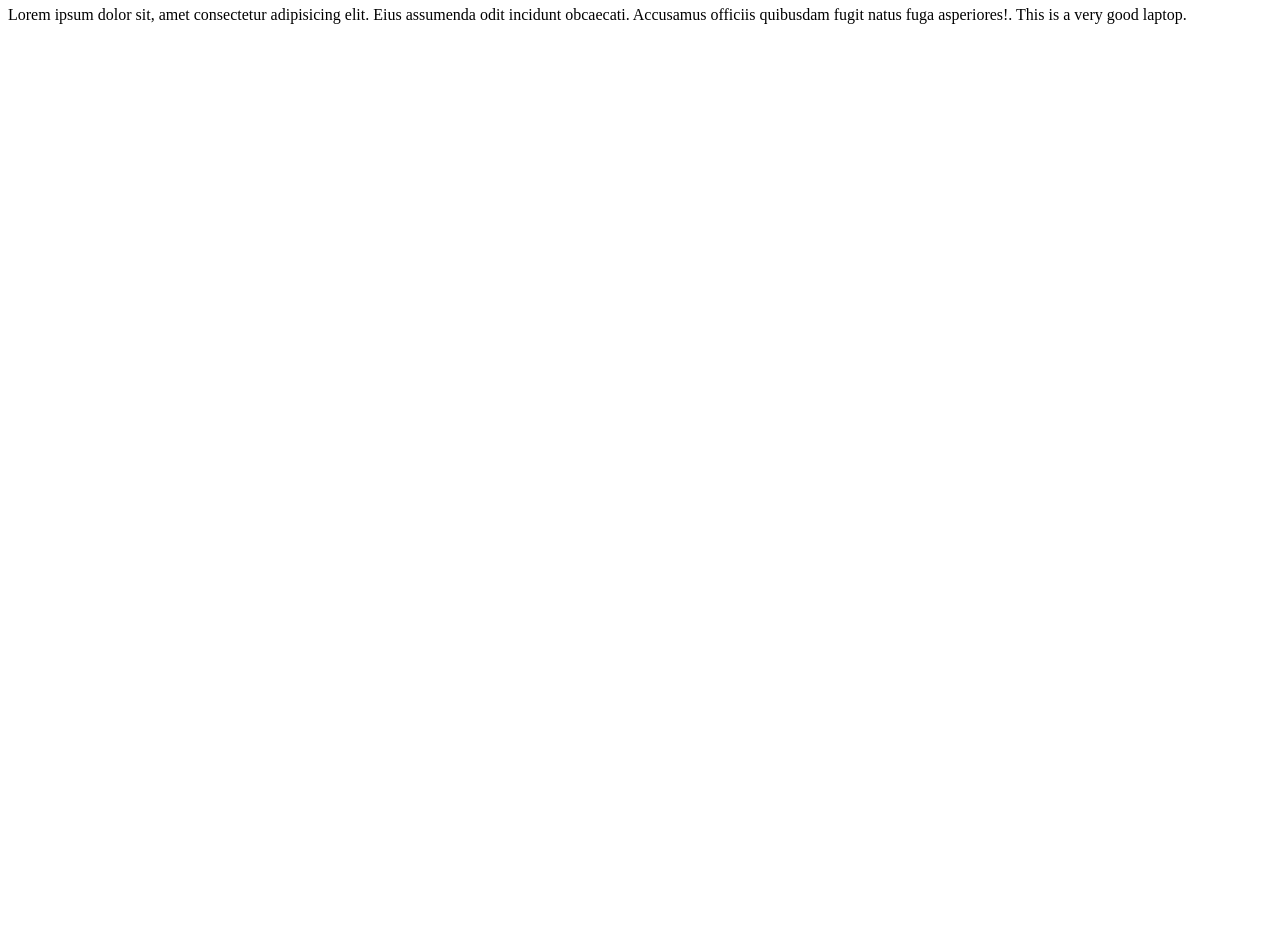
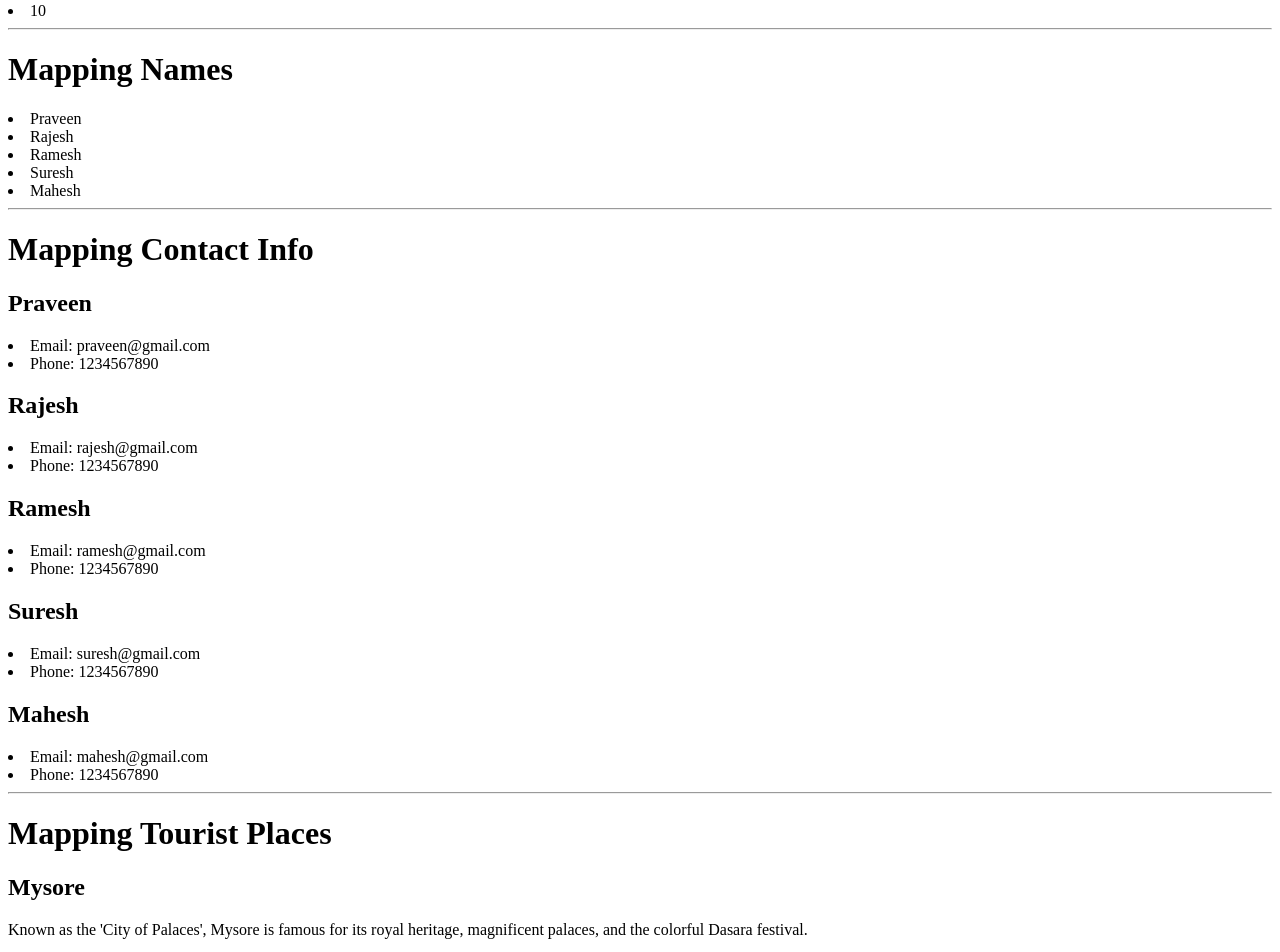
Before and after one commit to praveenlodhiofficial/learning-react, a React (Vite) app: page / in a window 1280 px wide. Shown: the part 240-1192 px from the top of the page. Before the commit the page ends 800 px from the top, so only its background shows below. Built offline with nearby package versions, Linux system fonts and the light colour scheme; grey boxes are pictures that could not be loaded.

Commit message:
Learned how to map objects in React also de-structuring of Objects.

```diff
--- a/src/App.jsx
+++ b/src/App.jsx
@@ -1,12 +1,10 @@
 import React from 'react'
-import Greeting from './components/Greeting'
-import ProductInfo from './components/ProductInfo'
+import MappingInReact from './components/MappingInReact'
 
 const App = () => {
   return (
     <>
-    <Greeting/>
-    <ProductInfo/>
+      <MappingInReact/>
     </>
   )
 }
--- /dev/null
+++ b/src/components/MappingInReact.jsx
@@ -0,0 +1,131 @@
+import React from 'react'
+
+const numbers = [1, 2, 3, 4, 5, 6, 7, 8, 9, 10]
+const names = ["Praveen", "Rajesh", "Ramesh", "Suresh", "Mahesh"]
+
+const contactinfo = [{
+    id: 1,
+    name: "Praveen",
+    email: "praveen@gmail.com",
+    phone: 1234567890
+},
+{
+    id: 2,
+    name: "Rajesh",
+    email: "rajesh@gmail.com",
+    phone: 1234567890
+},
+{
+    id: 3,
+    name: "Ramesh",
+    email: "ramesh@gmail.com",
+    phone: 1234567890
+},
+{
+    id: 4,
+    name: "Suresh",
+    email: "suresh@gmail.com",
+    phone: 1234567890
+},
+{
+    id: 5,
+    name: "Mahesh",
+    email: "mahesh@gmail.com",
+    phone: 1234567890
+}
+]
+
+const touristPlaces = [
+    {
+        id: 1,
+        name: "Mysore",
+        description: "Known as the 'City of Palaces', Mysore is famous for its royal heritage, magnificent palaces, and the colorful Dasara festival.",
+        image: "https://imgs.search.brave.com/z-9FKFZIjHoR19Qc6Lda06J_KfobqLYcwv9pkTcmhlw/rs:fit:860:0:0:0/g:ce/aHR0cHM6Ly9hc3Nl/dHMudHJhdmVsdHJp/YW5nbGUuY29tL2Js/b2cvd3AtY29udGVu/dC91cGxvYWRzLzIw/MTcvMTIvbXlzb3Jl/LXBhbGFjZTEuanBn"
+    },
+    {
+        id: 2,
+        name: "Hampi",
+        description: "A UNESCO World Heritage Site, Hampi is an ancient village known for its ruins of the Vijayanagara Empire, including temples and monuments.",
+        image: "https://imgs.search.brave.com/oLl5gGDYh1dSyLuLnf2w0aBiVljcQx-C2AEO29a3SEE/rs:fit:860:0:0:0/g:ce/aHR0cHM6Ly90My5m/dGNkbi5uZXQvanBn/LzAwLzI1LzEyLzUw/LzM2MF9GXzI1MTI1/MDA3X3A0cDdmMzVF/YWc2am5tdFF6RndB/SFFIeFRHWXl6QlNm/LmpwZw"
+    },
+    {
+        id: 3,
+        name: "Coorg",
+        description: "Often called the 'Scotland of India', Coorg is a picturesque hill station known for its coffee plantations, waterfalls, and lush landscapes.",
+        image: "https://imgs.search.brave.com/5qJd-SqjxOf4mNEEKV55HiKd6TaRWWbDQmJut5Hi0zk/rs:fit:860:0:0:0/g:ce/aHR0cHM6Ly9zdGF0/aWMudG9paW1nLmNv/bS9waG90by9tc2lk/LTEwNDA0MDI0OSx3/aWR0aC05NixoZWln/aHQtNjUuY21z"
+    },
+    {
+        id: 4,
+        name: "Gokarna",
+        description: "A tranquil beach town, Gokarna is famous for its pristine beaches, laid-back atmosphere, and ancient temples.",
+        image: "https://imgs.search.brave.com/Vk4HJnVn1fjryk-J_UzM10dEuxXmFEGIQSVEqm_ljXk/rs:fit:860:0:0:0/g:ce/aHR0cHM6Ly9pbWcu/dHJhdmVsdHJpYW5n/bGUuY29tL2Jsb2cv/d3AtY29udGVudC91/cGxvYWRzLzIwMjMv/MDMvQmVhY2gtSG9w/cGluZy5qcGc"
+    },
+]
+
+const MappingInReact = () => {
+    return (
+        <>
+            {/* Mapping Numbers */}
+            <div>
+                <h1>Mapping Numbers</h1>
+                {
+                    numbers.map((number) => {
+                        return <li key={number}> {number}</li>
+                    })
+                }
+            </div>
+
+            <hr />
+
+            {/* Mapping Names */}
+            <div>
+                <h1>Mapping Names</h1>
+                {
+                    names.map((name) => {
+                        return <li key={name}> {name}</li>
+                    })
+                }
+            </div>
+
+            <hr />
+
+            {/* Mapping Contact Info */}
+            <div>
+                <h1>Mapping Contact Info</h1>
+                {
+                    contactinfo.map((contact) => {
+                        return (
+                            <div>
+                                <h2>{contact.name}</h2>
+                                <li key={contact.id}>Email: {contact.email}</li>
+                                <li key={contact.id}>Phone: {contact.phone}</li>
+                            </div>
+                        )
+                    })
+                }
+            </div>
+
+            <hr />
+
+            {/* Mapping Tourist Places by destructuring the object */}
+            <div>
+                <h1>Mapping Tourist Places</h1>
+                {
+                    touristPlaces.map(({id, name, description, image}) => {
+                        return (
+                            <div key={id}>
+                                <h2>{name}</h2>
+                                <p>{description}</p>
+                                <img src={image} alt={name} />
+                            </div>
+                        )
+                    })
+                }
+            </div>
+
+        </>
+
+    )
+}
+
+export default MappingInReact
```
